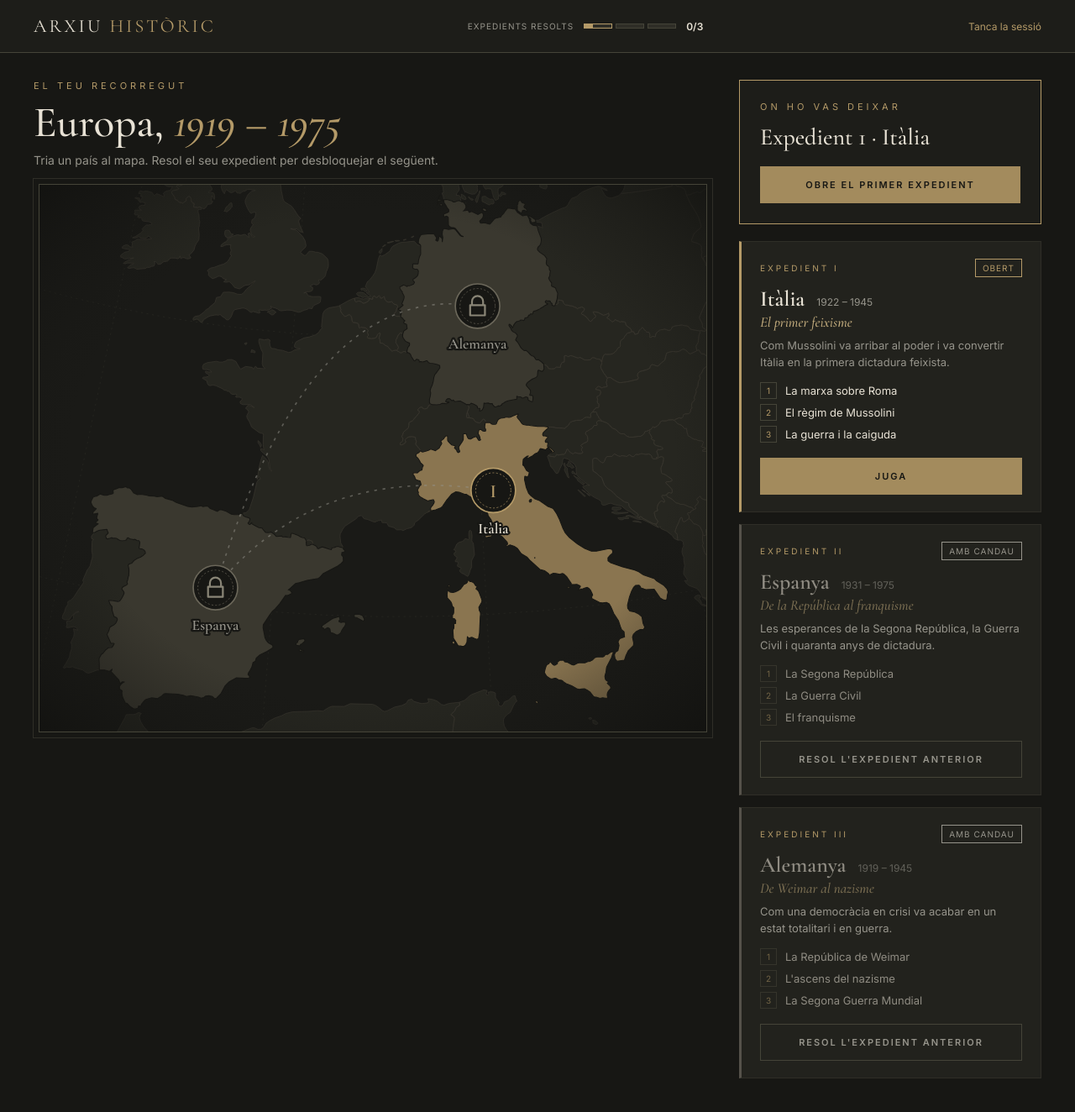
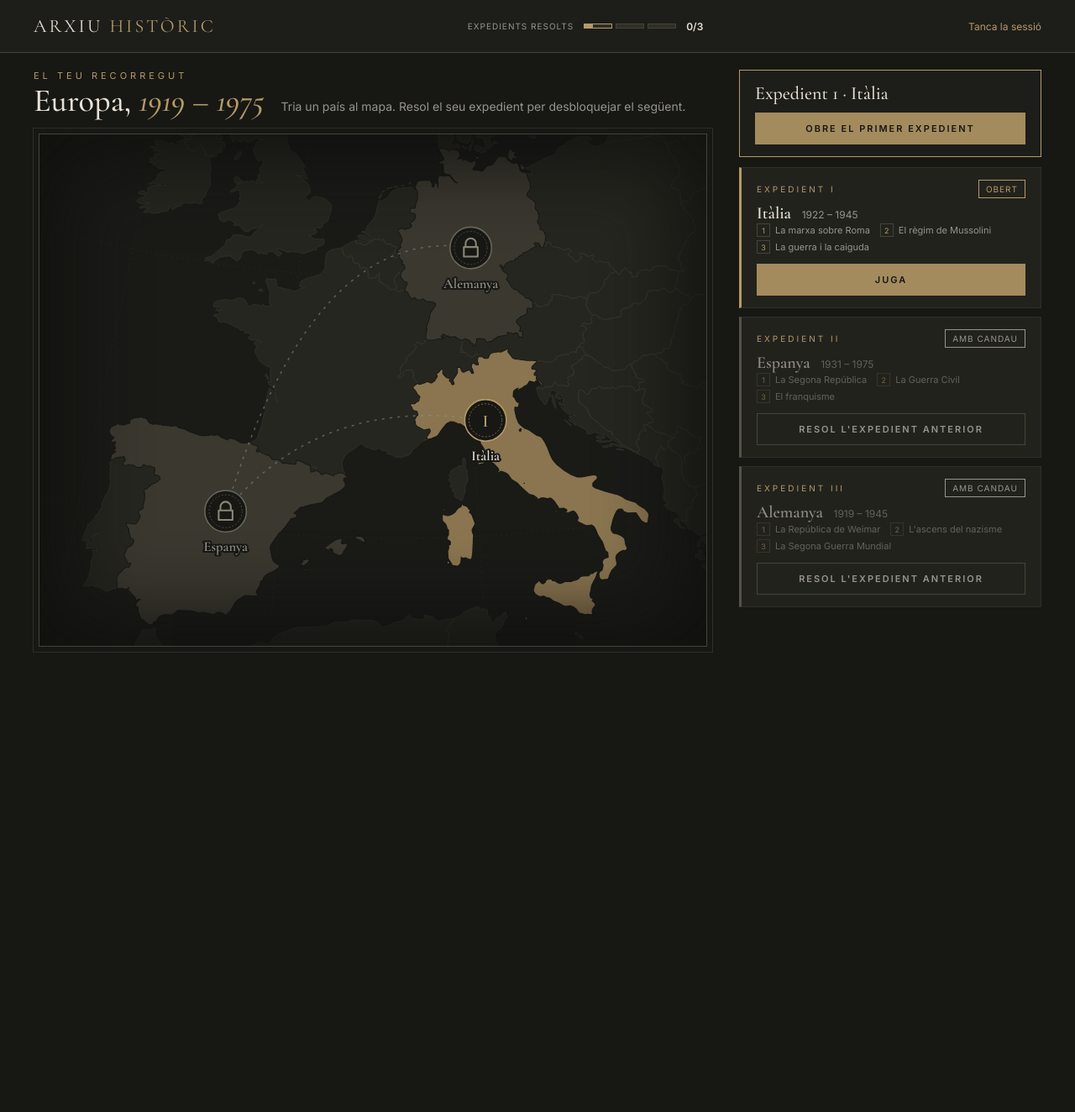
Before and after one commit to AlonsoHuapaya/Jocs-Educatius, a Laravel app: page /inici in a window 1280 px wide. Shown: the whole page at 84% size. After the commit the page ends 777 px from the top, so only its background shows below. Run offline with Laravel 12, Linux system fonts and the light colour scheme; the visitor is signed in with stand-in values (Sample User, id 1); parts of the project's set-up code (start-up, migrations or seed data) failed here and were passed over.

Commit message:
Pantalla principal fixa: tot cap en una pantalla sense scroll
- El mapa ocupa tot l'espai que queda
- Targetes d'expedients compactes
- Els avisos són una notificació flotant que desapareix sola
- En mòbil es manté el scroll normal

```diff
--- a/public/css/inici.css
+++ b/public/css/inici.css
@@ -127,16 +127,27 @@ body {
 /* ---------- Avisos ---------- */
 
 .avis {
-    margin: 20px 40px 0;
-    padding: 14px 18px;
+    position: fixed;
+    top: 80px;
+    left: 50%;
+    z-index: 10;
+    transform: translateX(-50%);
+    padding: 14px 22px;
     border: 1px solid var(--or);
-    background: rgba(180, 154, 104, 0.1);
+    background: #2a271e;
     font-size: 13px;
+    box-shadow: 0 10px 30px rgba(0, 0, 0, 0.5);
+    animation: avis-fora 0.5s ease 5s forwards;
 }
 
 .avis--error {
     border-color: #a8665a;
-    background: rgba(168, 102, 90, 0.12);
+    background: #2e211d;
+}
+
+/* El aviso desaparece solo después de 5 segundos */
+@keyframes avis-fora {
+    to { opacity: 0; visibility: hidden; }
 }
 
 /* ---------- Distribució ---------- */
@@ -175,10 +186,20 @@ body {
 }
 
 .mapa-marc {
+    position: relative;
     border: 1px solid var(--vora);
     outline: 1px solid var(--vora-suau);
     outline-offset: 6px;
     margin: 6px;
+}
+
+/* Vinyeta: enfosqueix les vores del mapa */
+.mapa-marc::after {
+    content: '';
+    position: absolute;
+    inset: 0;
+    pointer-events: none;
+    box-shadow: inset 0 0 90px 30px rgba(15, 15, 13, 0.85);
 }
 
 .mapa {
@@ -550,6 +571,142 @@ body {
     margin-bottom: 0;
 }
 
+/* ---------- Ordenador: todo cabe en una pantalla, sin scroll ---------- */
+
+@media (min-width: 1101px) {
+    body {
+        height: 100vh;
+        display: flex;
+        flex-direction: column;
+        overflow: hidden;
+    }
+
+    .layout {
+        flex: 1;
+        min-height: 0;
+        width: 100%;
+        padding: 20px 40px 24px;
+        grid-template-rows: 100%;
+    }
+
+    /* Columna del mapa: el título arriba y el mapa ocupa el resto */
+    .mapa-zona {
+        display: flex;
+        flex-direction: column;
+        min-height: 0;
+    }
+
+    .mapa-cap {
+        display: flex;
+        align-items: baseline;
+        flex-wrap: wrap;
+        gap: 4px 20px;
+        margin-bottom: 14px;
+    }
+
+    .mapa-cap .eyebrow {
+        width: 100%;
+        margin-bottom: 0;
+    }
+
+    .mapa-cap h1 {
+        font-size: clamp(30px, 3vw, 42px);
+        margin-bottom: 0;
+    }
+
+    .mapa-marc {
+        flex: 1;
+        min-height: 0;
+        background: #1a1a17;
+    }
+
+    .mapa {
+        width: 100%;
+        height: 100%;
+    }
+
+    /* Columna de expedientes: tarjetas compactas */
+    .expedients {
+        gap: 12px;
+        min-height: 0;
+        overflow-y: auto;
+    }
+
+    .continua {
+        padding: 14px 18px;
+    }
+
+    .continua .eyebrow {
+        margin-bottom: 6px;
+    }
+
+    .continua h2 {
+        font-size: 22px;
+        margin-bottom: 10px;
+    }
+
+    .llista-expedients {
+        gap: 10px;
+    }
+
+    .expedient {
+        padding: 14px 18px;
+    }
+
+    .expedient-cap {
+        margin-bottom: 6px;
+    }
+
+    .expedient h3 {
+        font-size: 22px;
+    }
+
+    .expedient-titol {
+        font-size: 15px;
+        margin: 0 0 4px;
+    }
+
+    .expedient-desc {
+        display: none;
+    }
+
+    /* Los 3 niveles en una sola línea */
+    .nivells {
+        flex-direction: row;
+        flex-wrap: wrap;
+        gap: 4px 12px;
+        margin-bottom: 12px;
+        font-size: 11px;
+        color: var(--text-suau);
+    }
+
+    .nivells li {
+        gap: 6px;
+    }
+
+    .nivells span {
+        width: 16px;
+        height: 16px;
+        font-size: 9px;
+    }
+
+    .btn {
+        padding: 11px;
+    }
+}
+
+/* Pantallas bajas (portátiles pequeños): aún más compacto */
+@media (min-width: 1101px) and (max-height: 820px) {
+    .continua .eyebrow,
+    .expedient-titol {
+        display: none;
+    }
+
+    .expedient h3 {
+        font-size: 20px;
+    }
+}
+
 /* ---------- Responsive ---------- */
 
 @media (max-width: 1100px) {
@@ -573,7 +730,8 @@ body {
     }
 
     .avis {
-        margin: 16px 20px 0;
+        top: 16px;
+        width: calc(100% - 40px);
     }
 
     /* El mapa es fa petit: noms dels països més grans */
--- a/resources/views/inici.blade.php
+++ b/resources/views/inici.blade.php
@@ -55,13 +55,6 @@
 
         <div class="mapa-marc">
             <svg class="mapa" viewBox="110 140 720 590" role="group" aria-label="Mapa d'Europa amb els expedients del joc">
-                <defs>
-                    <radialGradient id="vinyeta" cx="50%" cy="50%" r="75%">
-                        <stop offset="60%" stop-color="#171714" stop-opacity="0"/>
-                        <stop offset="100%" stop-color="#0f0f0d" stop-opacity="0.85"/>
-                    </radialGradient>
-                </defs>
-
                 <rect class="mapa-mar" width="1000" height="760"/>
 
                 @include('partials.mapa-europa')
@@ -78,8 +71,6 @@
                               d="M{{ $x1 }},{{ $y1 }} Q{{ ($x1 + $x2) / 2 - 40 }},{{ min($y1, $y2) - 30 }} {{ $x2 }},{{ $y2 }}"/>
                     @endif
                 @endforeach
-
-                <rect x="110" y="140" width="720" height="590" fill="url(#vinyeta)" pointer-events="none"/>
 
                 {{-- Segells sobre cada país --}}
                 @foreach ($jocs as $codi => $joc)
```
